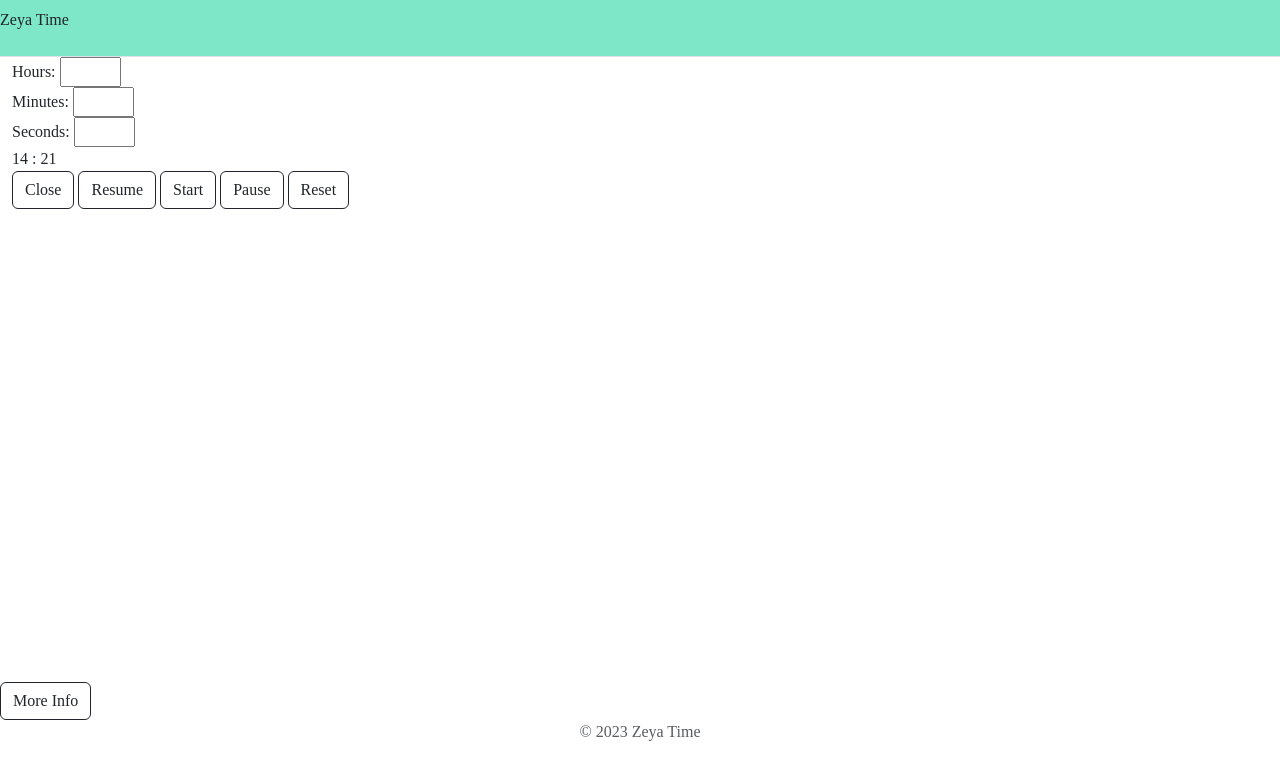
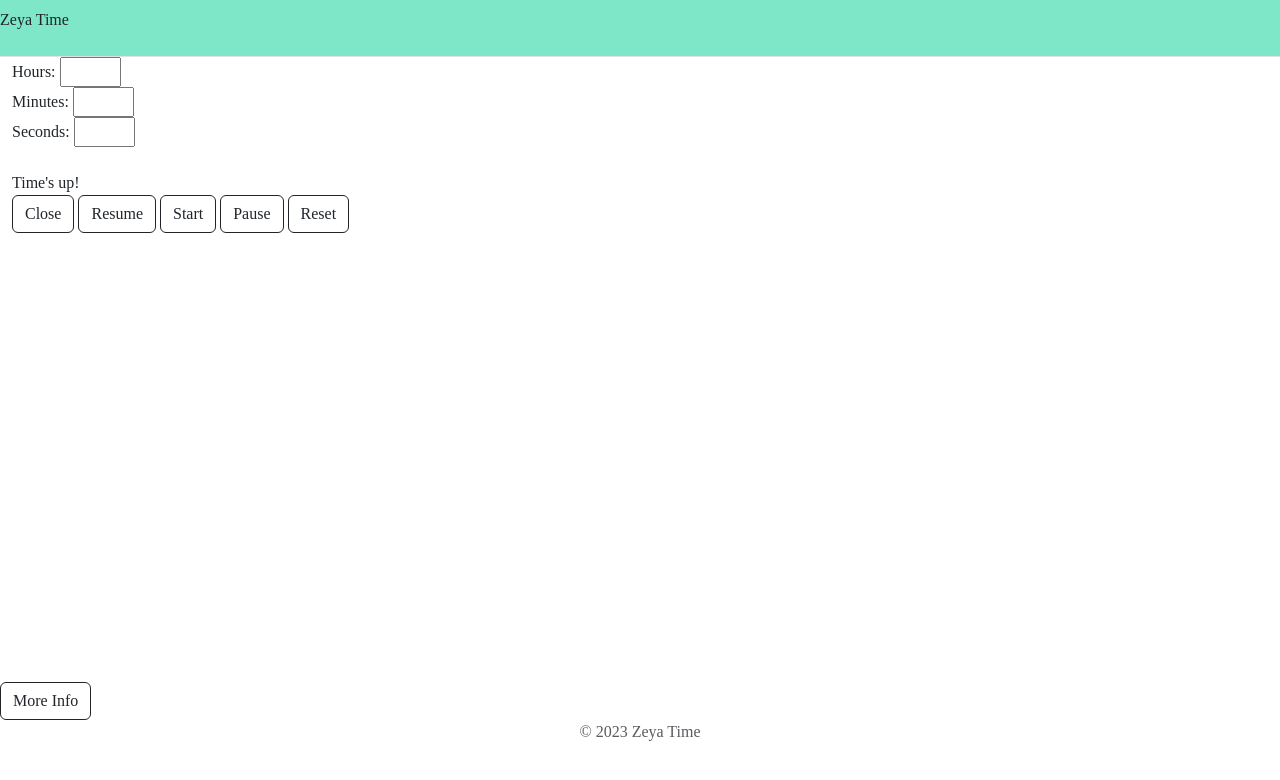
Before and after one commit to thunderain/Zeya-Time, a website: page home.html in a window 1280 px wide. Both pictures are taken after a click on the button "Start". Drawn offline with nearby package versions, Linux system fonts and the light colour scheme.

Commit message:
Functioning countdown, TODO fix double countdown

```diff
--- a/home.html
+++ b/home.html
@@ -61,11 +61,19 @@
 
 
 <div id="divLabelTimeComplete" class="container-fluid">
-<label id="lblTimeComplete">
-  <!-- <p class="bi-clock">00:00</p> -->
-</label>
+  <label id="lblTimeComplete">
+    <!-- <p class="bi-clock">00:00</p> -->
+  </label>
 
 </div><!--end of divLabelTimeComplete-->
+
+
+<div id="divLabelTimeCountdown" class="container-fluid">
+  <label id="lbleTimeCountdown">
+
+  </label>
+
+</div><!--end of divLabelTimeCountdown-->
 
 
 
--- a/src/scripts/timer.js
+++ b/src/scripts/timer.js
@@ -5,7 +5,8 @@ let hours = 0;
 let minutes = 0;
 let seconds = 0;
 let totalSeconds = 0;
-let lblTimeComplete = document.getElementById("lblTimeComplete");
+let lblTimeComplete = document.getElementById("lbleTimeCountdown");
+let countDownInterval;
 //Applications functions
 function setTimeVariable(type, val) {
     if (!type || !val)
@@ -96,17 +97,40 @@ function timerStart() {
     console.log("End Time", getEndTime(new Date()));
     console.log("totalSeconds", totalSeconds);
 }
+//COUNT DOWN FUNCTIONS
+function formatTime(seconds) {
+    const hours = Math.floor(seconds / 3600);
+    const minutes = Math.floor((seconds % 3600) / 60);
+    const remainingSeconds = seconds % 60;
+    return `${hours.toString().padStart(2, '0')} : ${minutes.toString()
+        .padStart(2, '0')}:${remainingSeconds.toString().padStart(2, '0')}`;
+}
 function startCountDown() {
     //every second, decrease value
     let counter = totalSeconds;
-    const intervalId = setInterval(() => {
-        counter--;
-        console.log("Time -- ", counter);
-        // Check if the condition is met
-        if (counter === 0) {
-            // Condition met, stop the interval
-            clearInterval(intervalId);
-            console.log("Condition met, stopping the interval.");
+    /*    countDownInterval = setInterval(() => {
+       counter--;
+       console.log("Time -- " , counter);
+
+       // Check if the condition is met
+       if (counter <= 0) {
+       // Condition met, stop the interval
+       clearInterval(countDownInterval);
+       console.log("Condition met, stopping the interval.");
+       }
+   }, 1000); */
+    let counterSeconds = totalSeconds; // Example: 1 hour (3600 seconds)
+    function updateTime() {
+        const lblTimeComplete = document.getElementById("lbleTimeCountdown");
+        if (counterSeconds >= 0) {
+            lblTimeComplete.textContent = formatTime(counterSeconds);
+            counterSeconds--;
+            setTimeout(updateTime, 1000); // Update time every second
         }
-    }, 1000);
+        else {
+            lblTimeComplete.textContent = "Time's up!";
+        }
+    }
+    // Start updating time
+    updateTime();
 }
```
Also changed, not shown: src/ts/timer.ts (+40 -8 lines).
